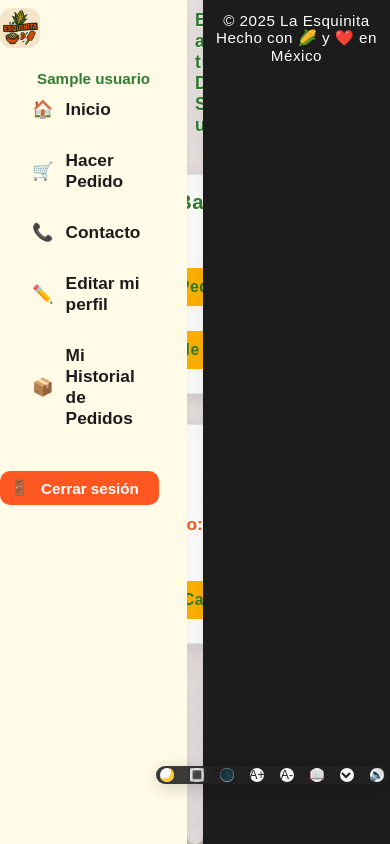
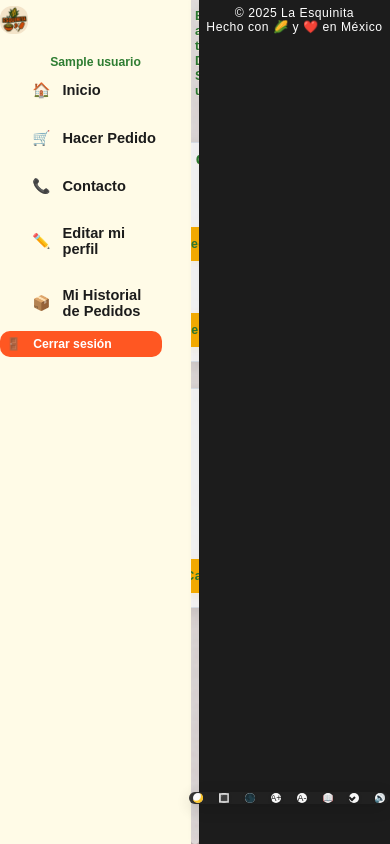
Before and after one commit to IngDavid-Torres/La-Esquinita-1, a Flask app: page /panel_cliente in a window 390 px wide. Run offline with Flask 3, Linux system fonts and the light colour scheme; the visitor is signed in with stand-in values (Sample User, id 1); tables that the repository leaves empty hold one stand-in row (values such as "Sample post").

Commit message:
Responsibilidad

```diff
--- a/templates/panel_cliente.html
+++ b/templates/panel_cliente.html
@@ -535,32 +535,110 @@
       z-index: 200;
     }
     @media (max-width: 900px) {
-      .sidebar { width: 100vw; height: auto; position: static; flex-direction: row; justify-content: flex-start; padding: 10px 0; }
-      .sidebar nav { flex-direction: row; gap: 10px; }
+      .sidebar {
+        width: 100vw;
+        height: auto;
+        position: static;
+        flex-direction: row;
+        justify-content: flex-start;
+        align-items: center;
+        padding: 10px 0;
+        min-width: 0;
+        overflow-x: auto;
+      }
+      .sidebar nav {
+        flex-direction: row;
+        gap: 10px;
+        width: auto;
+        margin-bottom: 0;
+      }
       .sidebar .logo img { width: 60px; }
       .sidebar .cliente-nombre { font-size: 1em; margin-bottom: 0; }
-      .sidebar .logout { margin-top: 0; }
-      .main-content { margin-left: 0; padding: 20px 5vw 20px 5vw; }
-      .dashboard-sections { grid-template-columns: 1fr; }
-      .footer-fixed { position: static; }
+      .sidebar .logout { margin-top: 0; font-size: 1em; padding: 8px 10px; }
+      .main-content { margin-left: 0; padding: 16px 2vw 16px 2vw; }
+      .dashboard-sections {
+        grid-template-columns: 1fr;
+        gap: 18px;
+        margin-bottom: 18px;
+      }
+      .footer-fixed { position: static; font-size: 0.97em; padding: 12px 0 8px 0; }
     }
     @media (max-width: 600px) {
-      .main-content { padding: 10px 2vw 10px 2vw; }
-      .dashboard-header h1 { font-size: 1.1em; }
-        .sidebar { flex-direction: column; align-items: stretch; padding: 8px 0; }
-        .sidebar nav { flex-direction: column; gap: 6px; }
-        .sidebar .logo img { width: 40px; }
-        .sidebar .cliente-nombre { font-size: 0.95em; }
-        .sidebar .logout { font-size: 0.95em; padding: 8px 10px; }
-        .section-box { min-width: 90vw; max-width: 98vw; padding: 16px 8px; font-size: 0.98em; }
-        .dashboard-header { flex-direction: column; gap: 8px; }
-        .dashboard-sections { gap: 12px; margin-bottom: 18px; }
-        .footer-fixed { font-size: 0.95em; padding: 12px 0 8px 0; }
-        .modal-logout-box { min-width: 90vw; padding: 18px 8px 14px 8px; }
-        .modal-logout-msg { font-size: 1em; }
-        .modal-btn-cancelar, .modal-btn-salir { font-size: 0.95em; padding: 6px 10px; }
-        .accesibilidad-bar { right: 2px; bottom: 60px; padding: 2px 1px; min-width: 18px; min-height: 18px; }
-        .accesibilidad-bar button, .accesibilidad-bar select { width: 14px; height: 14px; font-size: 0.7em; }
+      html, body {
+        min-width: 100vw;
+        min-height: 100vh;
+        font-size: 0.97em;
+      }
+      .main-content {
+        padding: 8px 1vw 8px 1vw;
+        min-width: 0;
+      }
+      .dashboard-header h1 {
+        font-size: 1em;
+        margin-bottom: 8px;
+      }
+      .sidebar {
+        flex-direction: column;
+        align-items: stretch;
+        padding: 6px 0;
+        min-width: 0;
+      }
+      .sidebar nav {
+        flex-direction: column;
+        gap: 6px;
+        width: 100%;
+      }
+      .sidebar .logo img { width: 36px; }
+      .sidebar .cliente-nombre { font-size: 0.93em; }
+      .sidebar .logout { font-size: 0.93em; padding: 7px 8px; }
+      .section-box {
+        min-width: 96vw;
+        max-width: 99vw;
+        padding: 10px 4px;
+        font-size: 0.97em;
+        border-radius: 12px;
+      }
+      .dashboard-header {
+        flex-direction: column;
+        gap: 6px;
+      }
+      .dashboard-sections {
+        gap: 8px;
+        margin-bottom: 10px;
+      }
+      .footer-fixed {
+        font-size: 0.93em;
+        padding: 8px 0 6px 0;
+      }
+      .modal-logout-box {
+        min-width: 96vw;
+        padding: 10px 4px 10px 4px;
+      }
+      .modal-logout-msg { font-size: 0.97em; }
+      .modal-btn-cancelar, .modal-btn-salir { font-size: 0.93em; padding: 5px 8px; }
+      .accesibilidad-bar { right: 2px; bottom: 60px; padding: 2px 1px; min-width: 16px; min-height: 16px; }
+      .accesibilidad-bar button, .accesibilidad-bar select { width: 12px; height: 12px; font-size: 0.7em; }
+    }
+    @media (max-width: 430px), (max-height: 430px) {
+      html, body {
+        font-size: 0.92em;
+      }
+      .sidebar .logo img { width: 28px; }
+      .sidebar .cliente-nombre { font-size: 0.9em; }
+      .sidebar .logout { font-size: 0.9em; padding: 6px 6px; }
+      .section-box {
+        min-width: 99vw;
+        max-width: 99vw;
+        padding: 6px 2px;
+        font-size: 0.92em;
+        border-radius: 8px;
+      }
+      .dashboard-header h1 { font-size: 0.95em; }
+      .footer-fixed { font-size: 0.9em; padding: 6px 0 4px 0; }
+      .modal-logout-box { min-width: 99vw; padding: 6px 2px 6px 2px; }
+      .modal-btn-cancelar, .modal-btn-salir { font-size: 0.9em; padding: 4px 6px; }
+      .accesibilidad-bar { right: 1px; bottom: 40px; padding: 1px 1px; min-width: 12px; min-height: 12px; }
+      .accesibilidad-bar button, .accesibilidad-bar select { width: 10px; height: 10px; font-size: 0.6em; }
     }
   </style>
   <script>
```
